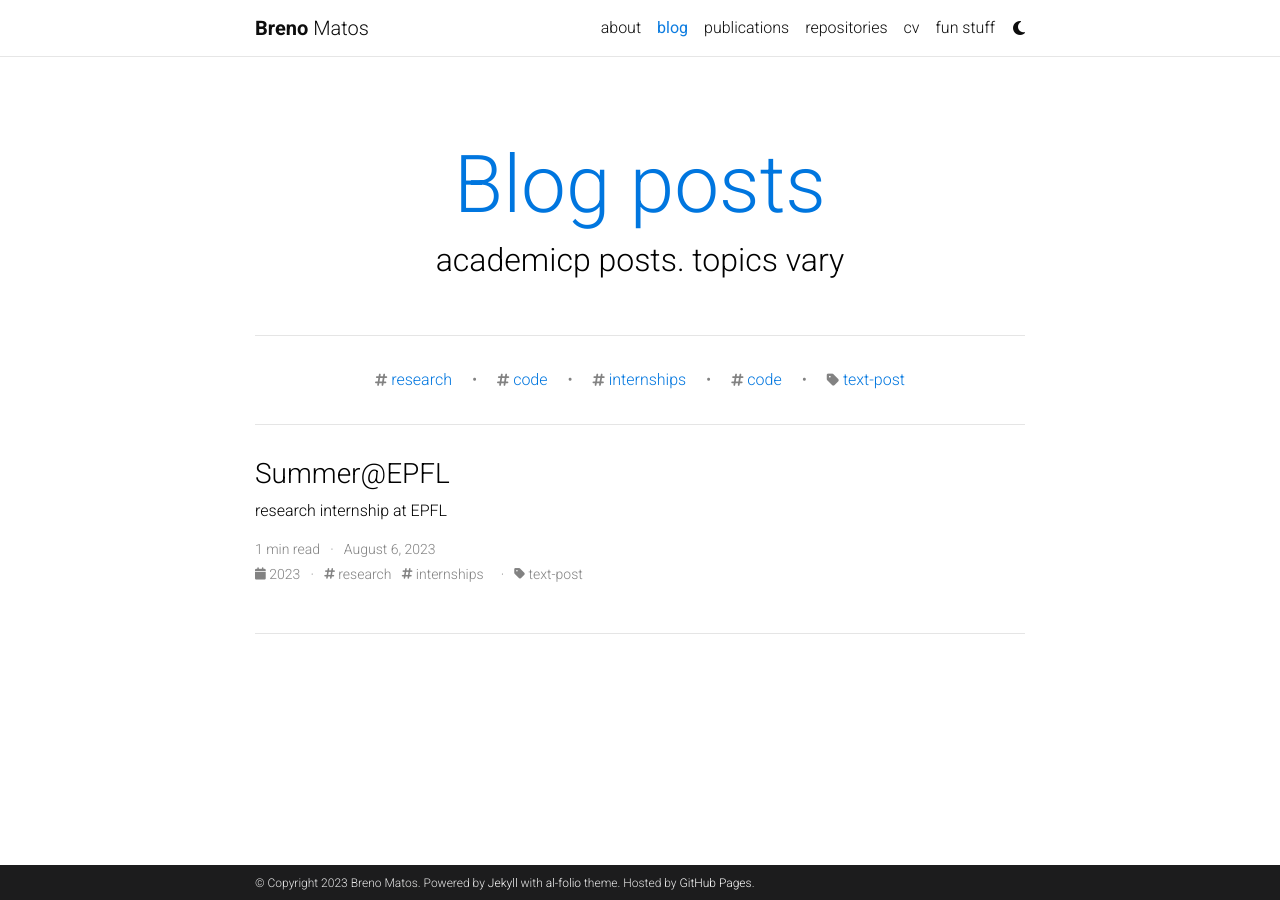
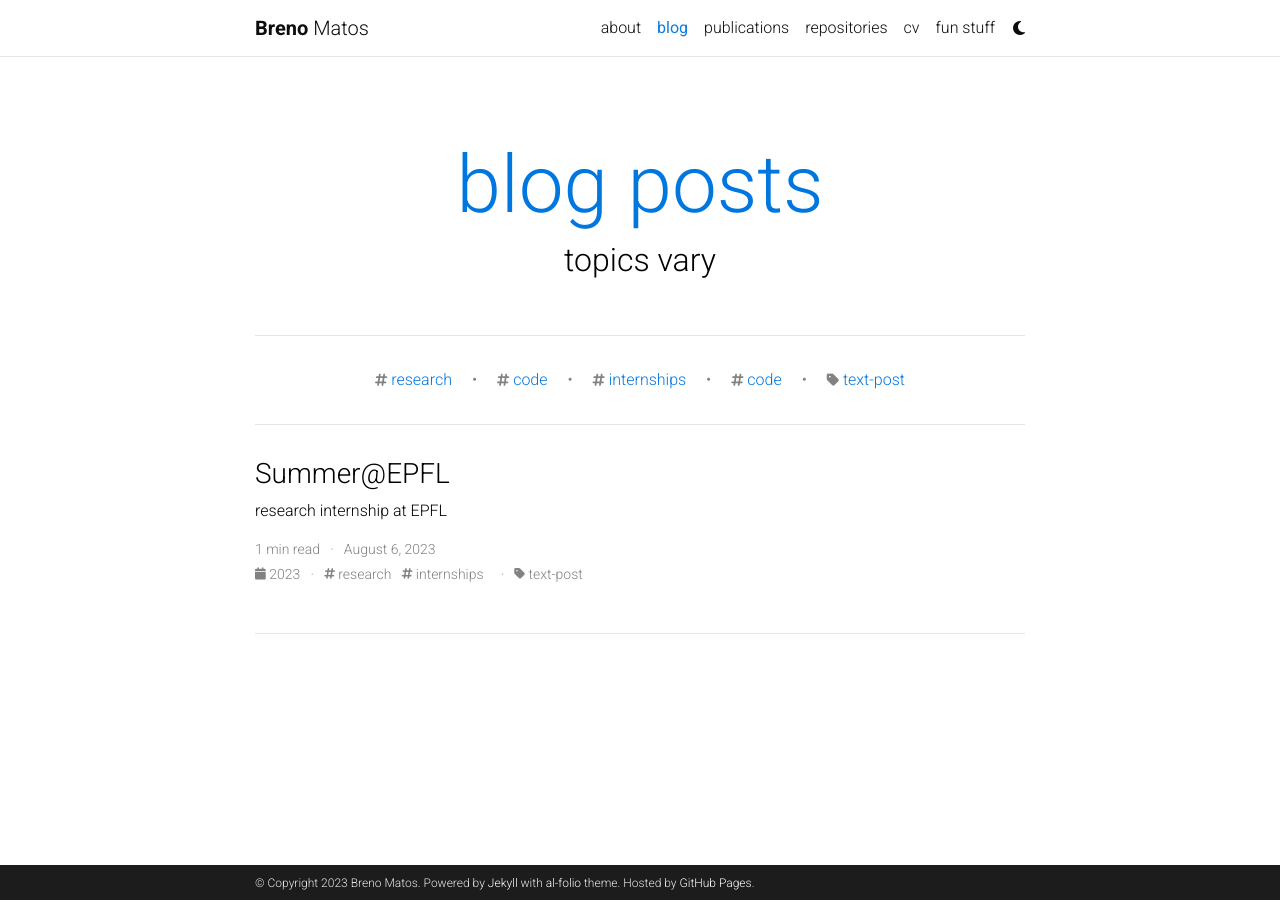
Before and after one commit to brenomatos/brenomatos.github.io, a Jekyll site: the page built from blog/index.html, in a window 1280 px wide. Built offline with Jekyll 4.4.1, drawn with Linux system fonts in a browser that asks for light colours; the list of posts is cut into pages by our own code; comment, search, counter and statistics services are not loaded; a style sheet for code colours, icons or effects is not loaded.

Commit message:
fixes typo

```diff
--- a/_config.yml
+++ b/_config.yml
@@ -121,9 +121,9 @@ bing_site_verification:  # out your bing-site-verification ID (Bing Webmaster)
 # Blog
 # -----------------------------------------------------------------------------
 
-blog_name: Blog posts # blog_name will be displayed in your blog page
+blog_name: blog posts # blog_name will be displayed in your blog page
 blog_nav_title: blog # your blog must have a title for it to be displayed in the nav bar
-blog_description: academicp posts. topics vary
+blog_description: topics vary
 permalink: /blog/:year/:title/
 
 # Pagination
```
